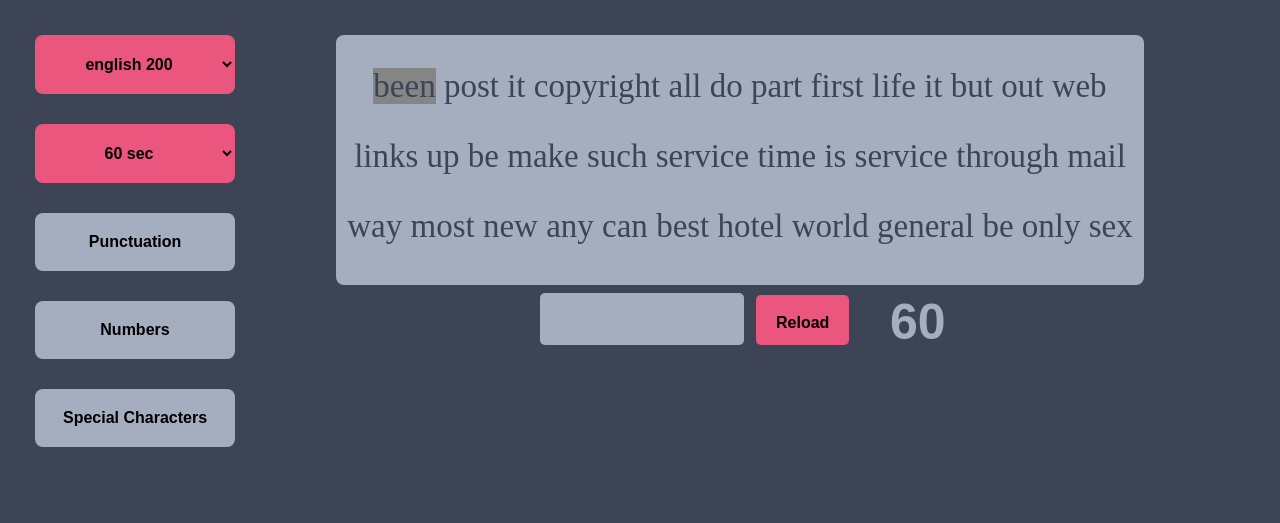
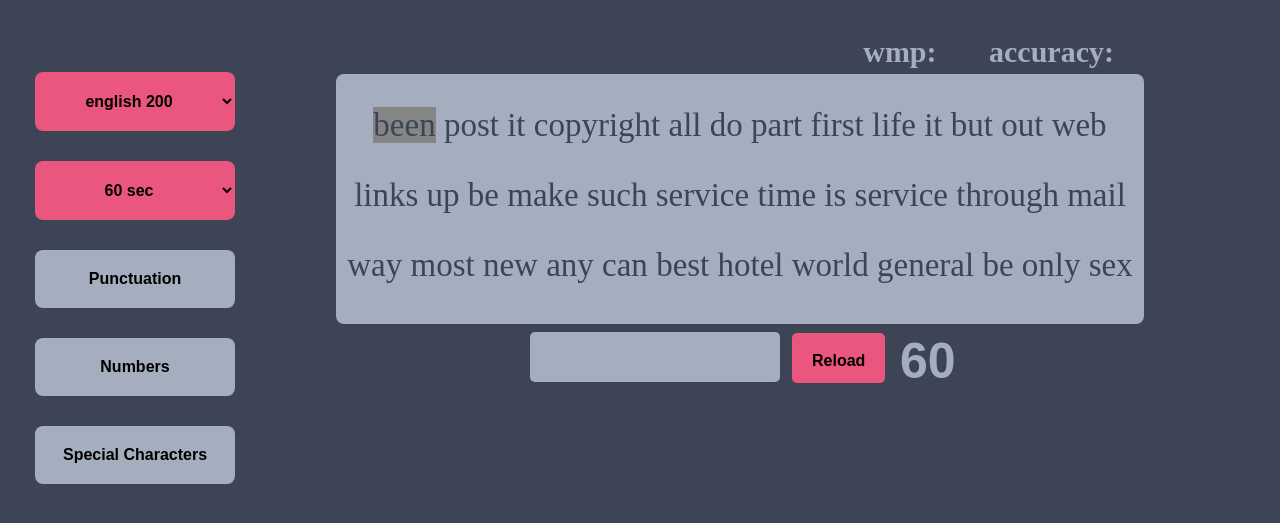
Before and after one commit to ariabrams65/CoffeeType, a Flask app: page / in a window 1280 px wide. Shown: the top 523 px of the page. Run offline with Flask 2, Linux system fonts and the light colour scheme.

Commit message:
added wmp counter and accuracy % and the end of each test

```diff
--- a/static/index.js
+++ b/static/index.js
@@ -14,7 +14,7 @@ function TextData() {
     this.nextNonvisibleWordIndex = 0;
     this.curWordIndex = 0;
     this.correctChars = 0;
-    this.incorrectWords = 0;
+    this.charsTyped = 0;
     this.testStarted = false;
     this.indexesOfLastWords = [];
     this.correctColor = getCorrectColor();
@@ -105,11 +105,13 @@ function incrementWord(textData, input) {
         textData.firstVisibleWordIndex = textData.curWordIndex + 1;
     }
     let trimmedInput = input.trimEnd();
+    textData.charsTyped += trimmedInput.length + 1;
     let correct = isWordCorrect(trimmedInput , textData, true);
-    if (!correct) {
+    if (!isWordCorrect(trimmedInput , textData, true)) {
         colorWord(textData, textData.incorrectColor);
+    } else {
+        textData.correctChars += trimmedInput.length + 1
     }
-    correct ? textData.correctChars += trimmedInput.length : ++textData.incorrectWords;
 
     textData.text[textData.curWordIndex].current = false;
     ++textData.curWordIndex;
@@ -149,12 +151,13 @@ function startTest(textData) {
 
 
 function endTest(textData) {
-    const AVERAGE_WORD_LENGTH = 4.7;
-    let wmp = ((textData.correctChars / AVERAGE_WORD_LENGTH)
-        / document.getElementById('duration').value) * 60;
-    //todo
+    let wmp = ((textData.correctChars / 5) / document.getElementById('duration').value) * 60;
+    wmp = Math.round(wmp);
+    console.log(textData.correctChars, textData.charsTyped);
+    let acc = Math.round((textData.correctChars / textData.charsTyped) * 100);
+    let results = document.querySelector('#results p');
+    results.innerHTML = `wmp: ${wmp}    accuracy: ${acc}%`;
     resetTest({currentTarget: {textData: textData}});
-    alert('WMP: ' + Math.round(wmp))
 
 }
 
--- a/static/styles/index.css
+++ b/static/styles/index.css
@@ -21,6 +21,7 @@ body {
     list-style-type: none;
     padding: 0;
     margin: 0;
+    margin-top: 37px;
     width: 200px;
 }
 
@@ -40,11 +41,32 @@ body {
     flex: 1;
 }
 
+#text-box-results {
+    margin: auto;
+    width: 80%;
+    max-width: 900px;
+}
+
+#results {
+    float: right;
+    width: 500px;
+    margin: auto;
+    margin-bottom: 5px;
+}
+
+#results p {
+    margin: 0;
+    float: right;
+    font-size: 30px;
+    font-weight: bold;
+    white-space:pre;
+}
+
 #text-box {
     margin: auto;
     margin-bottom: 8px;
     height: 250px;
-    width: 80%;
+    width: 100%;
     max-width: 900px;
     border-radius: 8px;
     text-align: center;
@@ -54,17 +76,18 @@ body {
 
 #under-text {
     height: 50px;
-    width: 400px;
+    width: 420px;
     margin: auto;
 }
 
 #text-input {
     height: 100%;
-    width: 200px;
+    width: 250px;
     margin-right: 8px;
     font-size: 25px;
     border-radius: 5px;
     border-style: hidden;
+    padding: 0;
 }
 
 #reload-button {
--- a/static/styles/themes/default.css
+++ b/static/styles/themes/default.css
@@ -18,6 +18,10 @@ body {
     background-color: #ea567d;
 }
 
+.color3-text {
+    color: #ea567d;
+}
+
 .highlight {
     background-color:#858585;
 }
--- a/templates/index.html
+++ b/templates/index.html
@@ -34,12 +34,18 @@
             </li>
         </ul>
     <div id="typing">
-        <div id="text-box" class="color2">
-            <p id="line1"></p>
-            <p id="line2"></p>
-            <p id="line3"></p>
+        <div id="text-box-results">
+            <div id="results" class="color2-text">
+                <p>wmp:       accuracy:    </p>
+            </div>
+            <div id="text-box" class="color2">
+                <p id="line1"></p>
+                <p id="line2"></p>
+                <p id="line3"></p>
+            </div>
         </div>
         <div id="under-text">
+
             <input type="text" id="text-input" class="color2">
             <button id="reload-button" class="color3">Reload</button>
             <p id="timer" class="color2-text">60</p>
```
Also changed, not shown: static/styles/themes/test-theme.css (added, +27 -0 lines).
